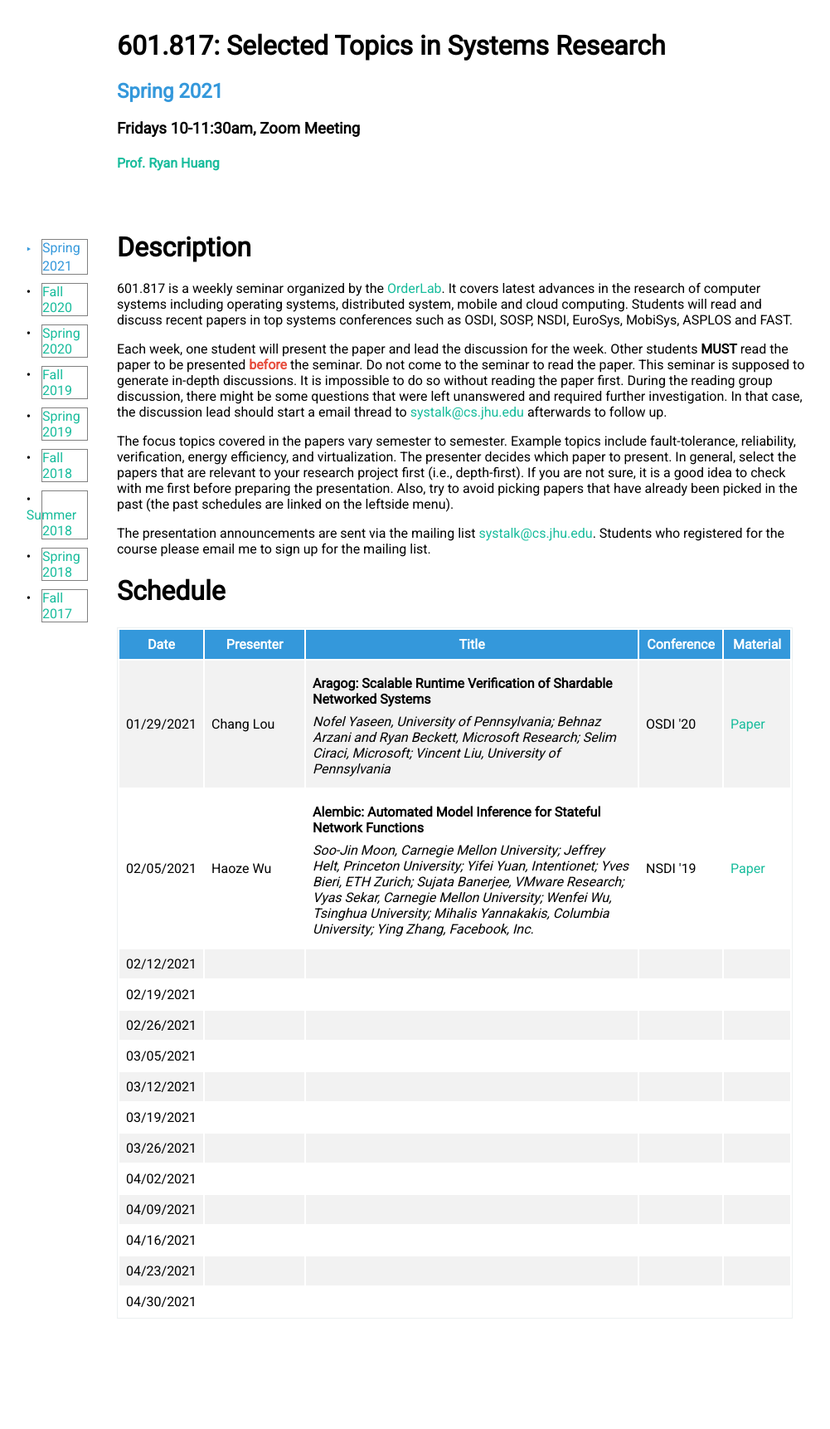
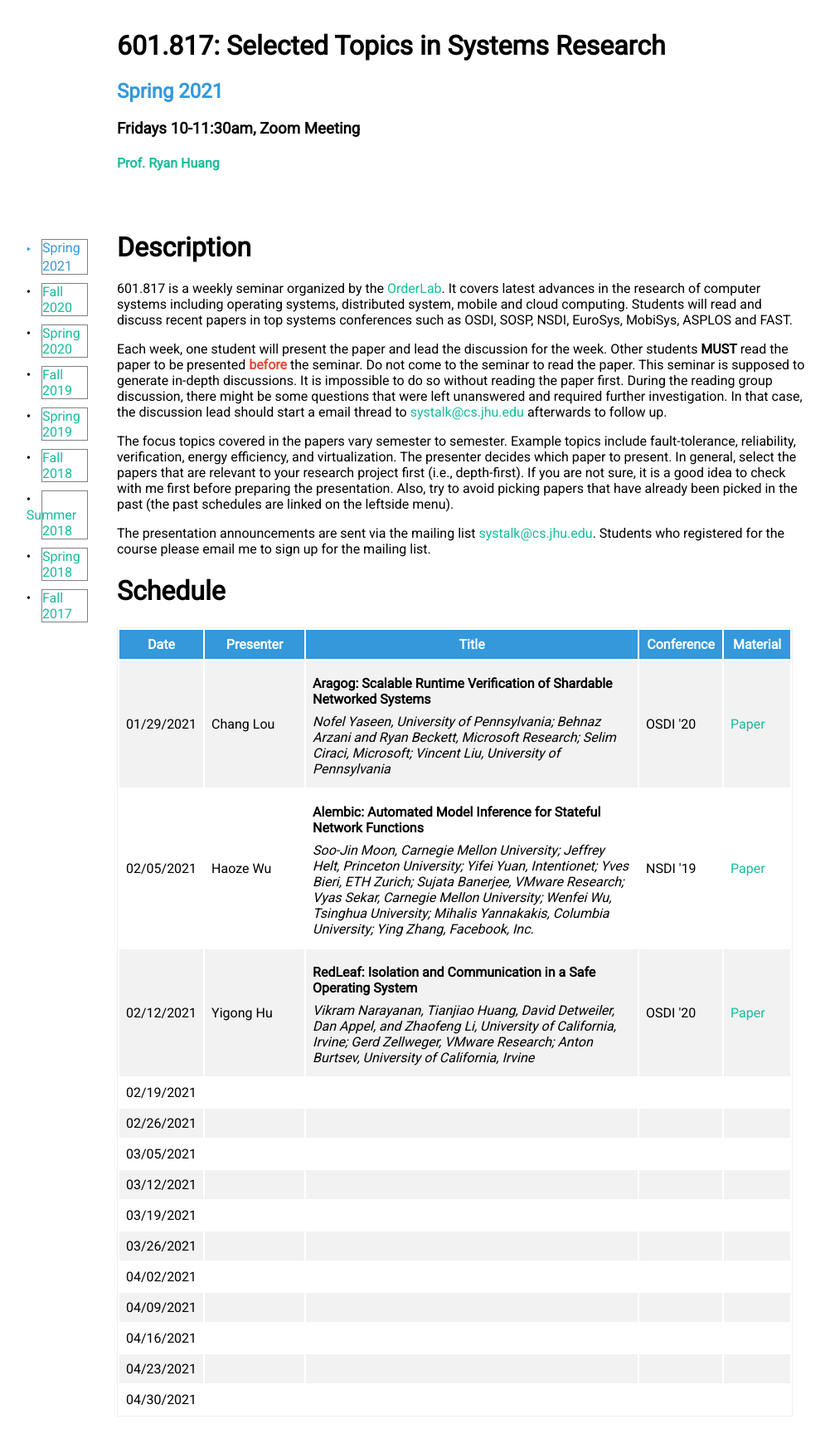
Before and after one commit to ryanphuang/CS817-WWW, a Jekyll site: the page built from index.html, in a window 1280 px wide. Shown: the whole page at 83% size, without its empty margins (34-1035 px from the left). Built offline with Jekyll 4.4.1, drawn with Linux system fonts in a browser that asks for light colours; before the commit the page ends 1604 px from its top, so only the background shows below that.

Commit message:
update schedule

```diff
--- a/_includes/schedule.html
+++ b/_includes/schedule.html
@@ -25,13 +25,13 @@
   </tr>
   <tr>
     <td>02/12/2021</td>
-    <td></td>
+    <td>Yigong Hu</td>
     <td>
-      <p class="title"></p>
-      <p class="authors"></p>
+      <p class="title">RedLeaf: Isolation and Communication in a Safe Operating System</p>
+      <p class="authors">Vikram Narayanan, Tianjiao Huang, David Detweiler, Dan Appel, and Zhaofeng Li, University of California, Irvine; Gerd Zellweger, VMware Research; Anton Burtsev, University of California, Irvine</p>
     </td>
-    <td></td>
-    <td><a href="#"></a></td>
+    <td>OSDI '20</td>
+    <td><a href="https://www.usenix.org/system/files/osdi20-narayanan_vikram.pdf">Paper</a></td>
   </tr>
   <tr>
     <td>02/19/2021</td>
```
